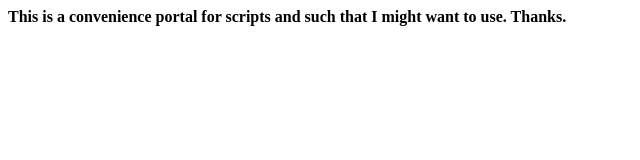
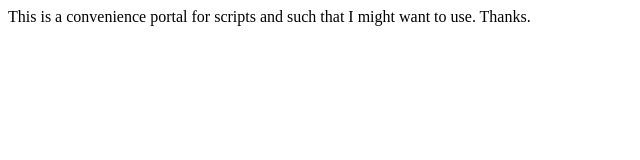
Before and after one commit to gwilliam0021/gwilliam0021.github.io, a plain HTML site: page index.html in a window 1280 px wide. Shown: the whole page, without its empty margins (0-640 px from the left). Drawn offline with Linux system fonts and the light colour scheme; no server answers.

Commit message:
Update index.html

```diff
--- a/index.html
+++ b/index.html
@@ -1,4 +1,4 @@
-<html><b>This is a convenience portal for scripts and such that I might want to use. Thanks.
+<html>This is a convenience portal for scripts and such that I might want to use. Thanks.
 <html>
   <body>
     <script>
@@ -15,7 +15,7 @@
         document.getElementsByTagName('body')[0].innerHTML = htmlString;
       })()
     </script>
-  <body>
+  </body>
 </html>
 
-</b></html>
+</html>
```
